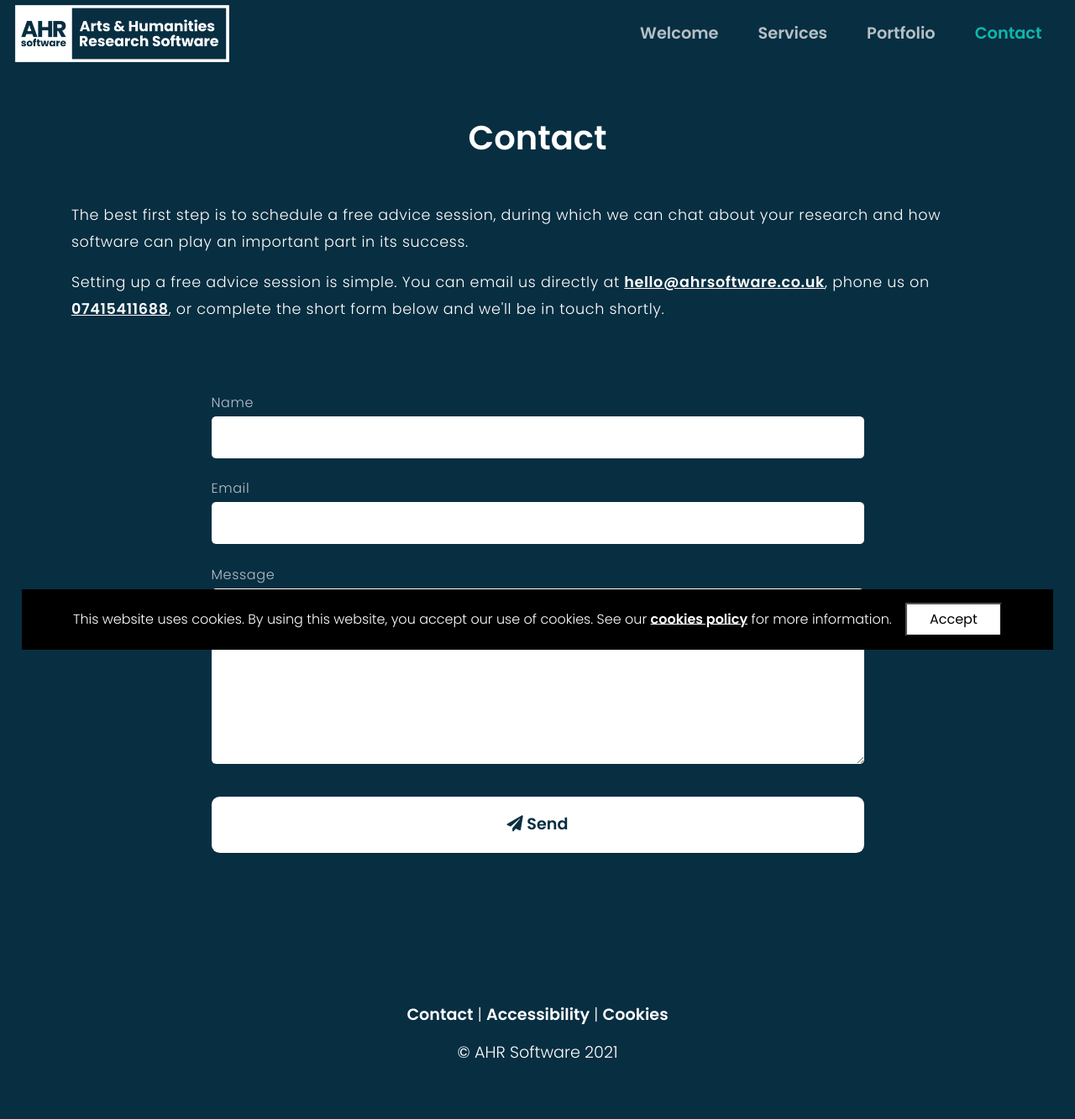
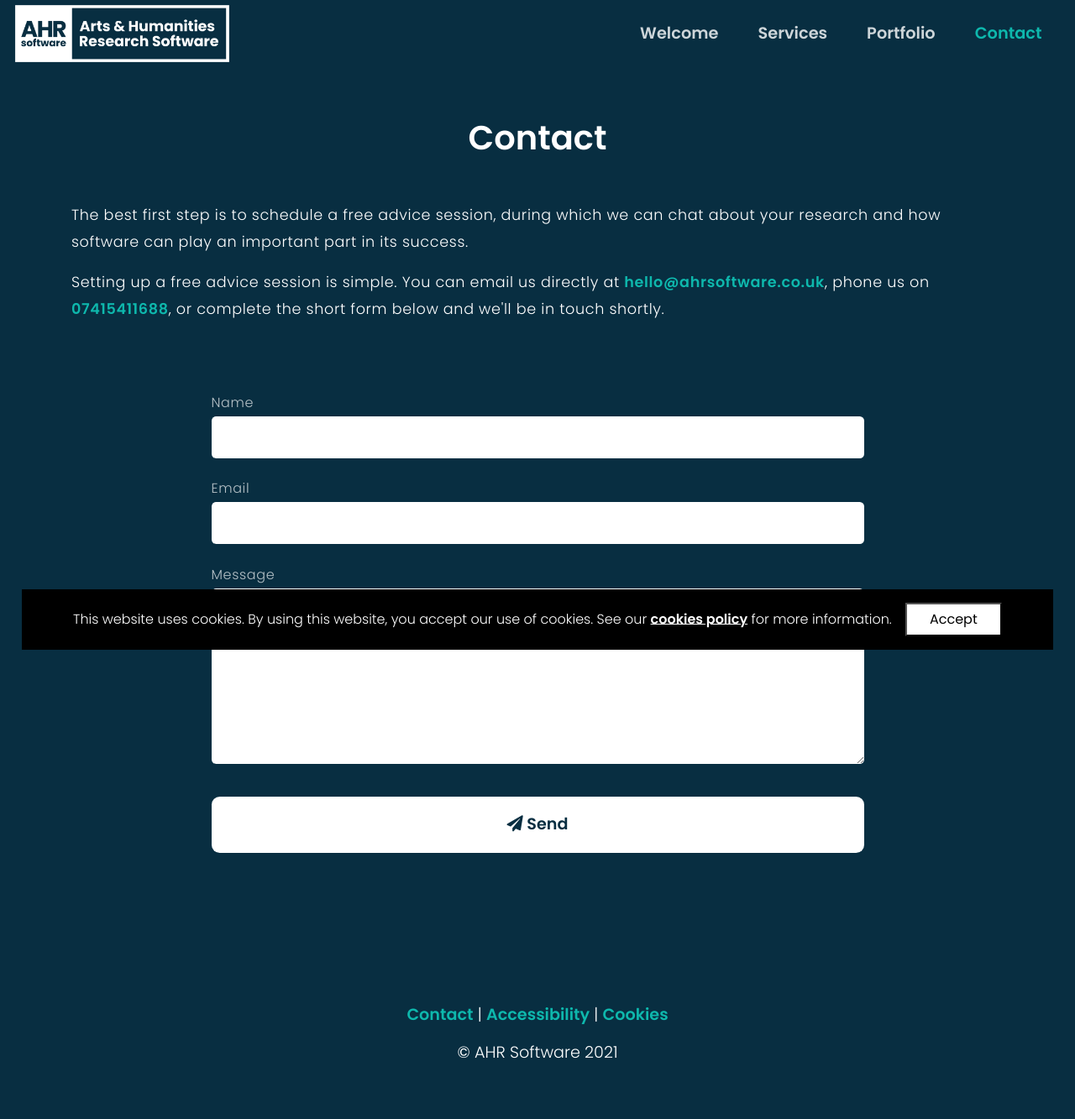
Before and after one commit to ahrsoftware/ahr-website, a Django app: page /contact/ in a window 1280 px wide. Shown: the whole page at 84% size. Run offline with Django 3.2, Linux system fonts and the light colour scheme; parts of the project's set-up code (start-up, migrations or seed data) failed here and were passed over; some libraries are stand-ins or nearby versions.

Commit message:
improved links style

```diff
--- a/django/core/static/css/custom.css
+++ b/django/core/static/css/custom.css
@@ -13,13 +13,14 @@ body {
 }
 
 a {
-    color: white;
+    color: #0eb8ad;
+    text-decoration: none;
     font-weight: 600;
 }
 
 a:hover {
     color: #0eb8ad;
-    text-decoration: none;
+    text-decoration: underline;
 }
 
 h1 {
@@ -76,13 +77,17 @@ nav.solidbg {
 .nav-link {
     font-weight: 600;
     font-size: 1.1em;
-    opacity: 0.7;
+    opacity: 0.8;
 }
 
 .nav-link.active {
     font-weight: 600;
     color: #0eb8ad;
     opacity: 1;
+}
+
+nav a {
+    color: white;
 }
 
 nav a:hover {
@@ -103,18 +108,6 @@ main ol {
     line-height: 2rem;
     letter-spacing: 0.04rem;
     font-weight: 300;
-}
-
-main a {
-    text-decoration: none;
-}
-
-main a:hover {
-    text-decoration: none;
-}
-
-main p a {
-    text-decoration: underline;
 }
 
 .nextup {
```
